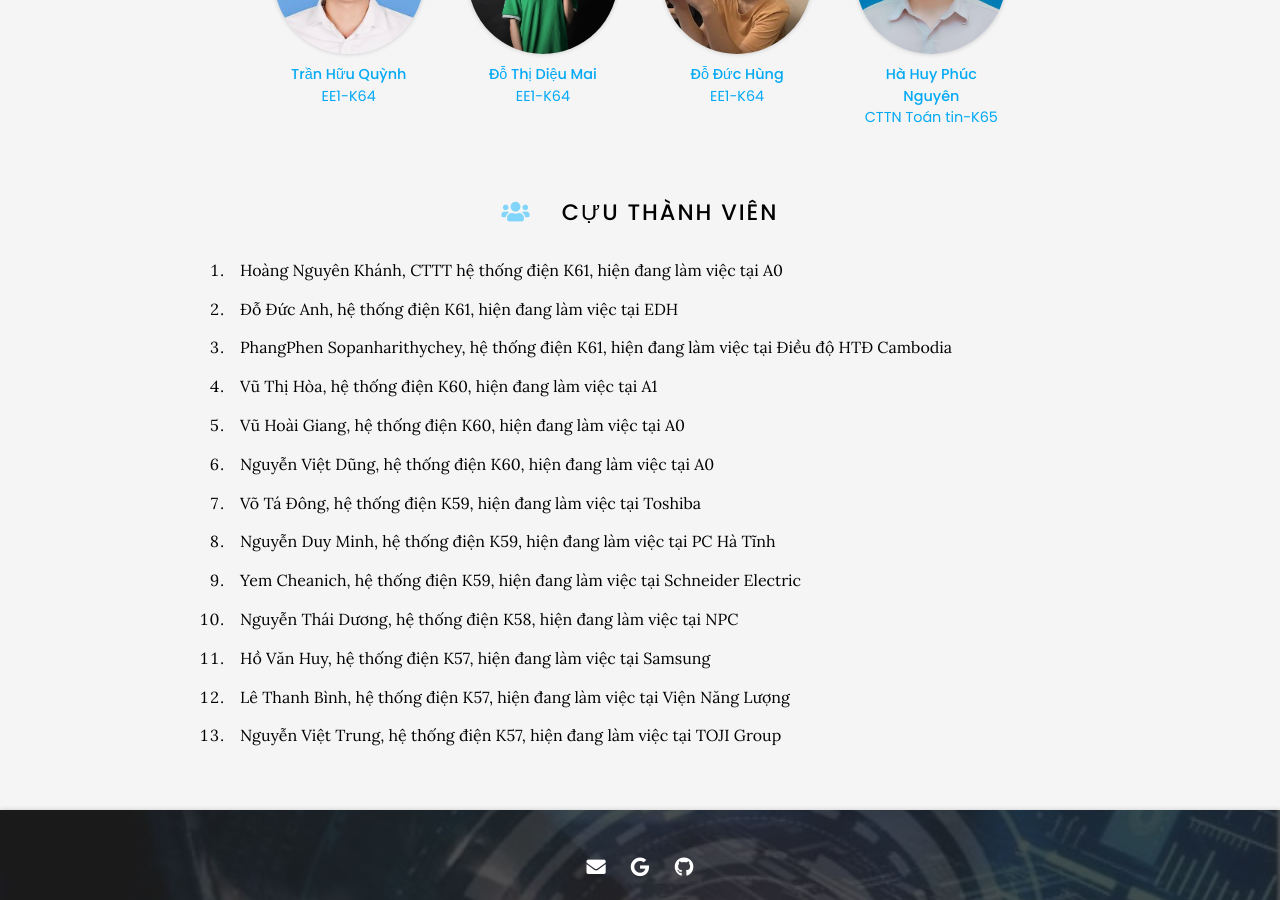
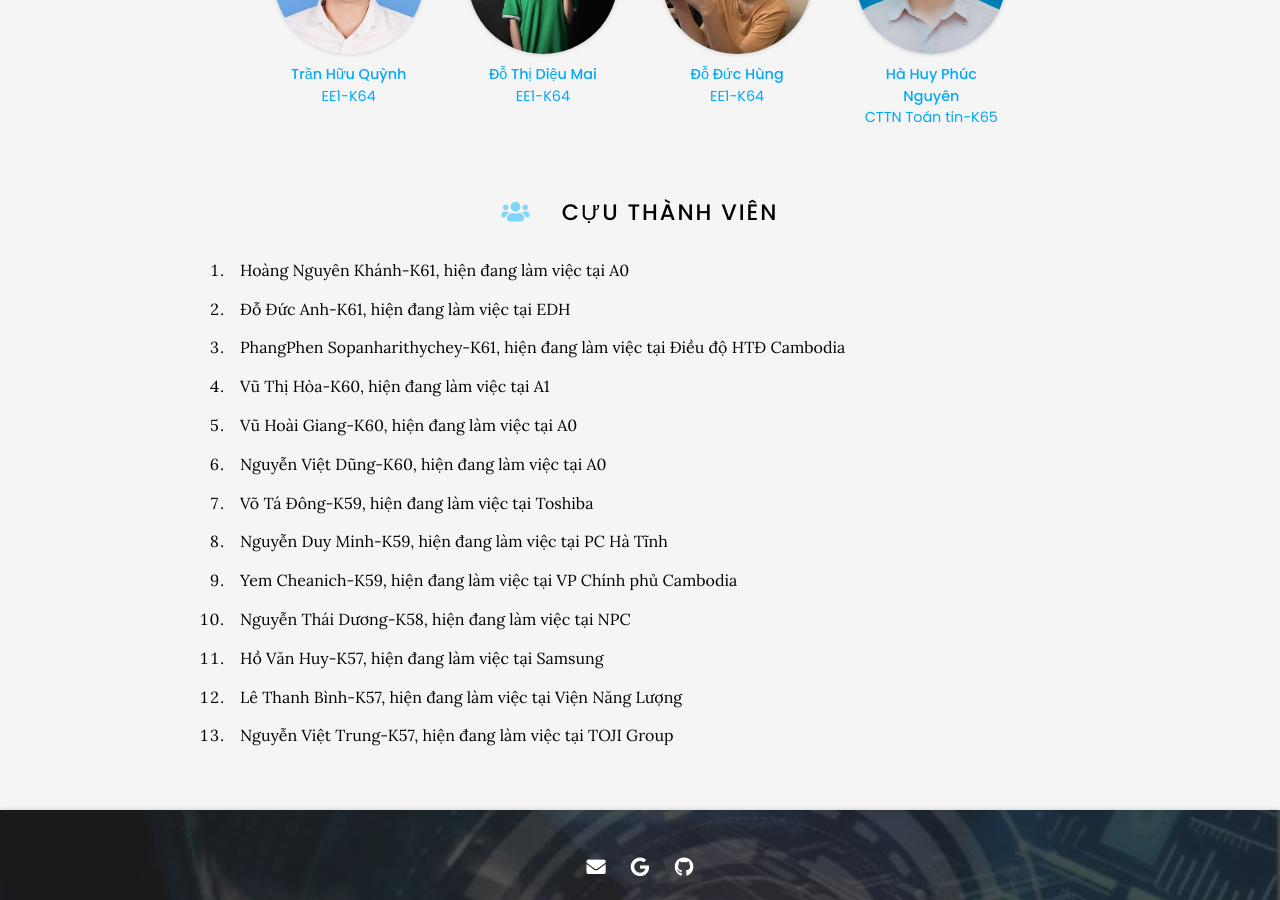
Before and after one commit to selabhust/home, a Jekyll site: the page built from team/index.md, in a window 1280 px wide and 900 px high, scrolled down 1517 px. Built offline with Jekyll 4.4.1, drawn with Linux system fonts in a browser that asks for light colours; nearby versions of some CDN libraries.

Commit message:
Update index.md

```diff
--- a/team/index.md
+++ b/team/index.md
@@ -138,16 +138,16 @@ nav:
 {:.center}
 
 # <i class="fas fa-users"></i> Cựu thành viên
-1. Hoàng Nguyên Khánh, CTTT hệ thống điện K61, hiện đang làm việc tại A0<br>
-2. Đỗ Đức Anh, hệ thống điện K61, hiện đang làm việc tại EDH<br>
-3. PhangPhen Sopanharithychey, hệ thống điện K61, hiện đang làm việc tại Điều độ HTĐ Cambodia<br>
-4. Vũ Thị Hòa, hệ thống điện K60, hiện đang làm việc tại A1<br>
-5. Vũ Hoài Giang, hệ thống điện K60, hiện đang làm việc tại A0<br>
-6. Nguyễn Việt Dũng, hệ thống điện K60, hiện đang làm việc tại A0<br>
-7. Võ Tá Đông, hệ thống điện K59, hiện đang làm việc tại Toshiba<br>
-8. Nguyễn Duy Minh, hệ thống điện K59, hiện đang làm việc tại PC Hà Tĩnh<br>
-9. Yem Cheanich, hệ thống điện K59, hiện đang làm việc tại Schneider Electric<br>
-10. Nguyễn Thái Dương, hệ thống điện K58, hiện đang làm việc tại NPC<br>
-11. Hồ Văn Huy, hệ thống điện K57, hiện đang làm việc tại Samsung<br>
-12. Lê Thanh Bình, hệ thống điện K57, hiện đang làm việc tại Viện Năng Lượng<br>
-13. Nguyễn Việt Trung, hệ thống điện K57, hiện đang làm việc tại TOJI Group
+1. Hoàng Nguyên Khánh-K61, hiện đang làm việc tại A0<br>
+2. Đỗ Đức Anh-K61, hiện đang làm việc tại EDH<br>
+3. PhangPhen Sopanharithychey-K61, hiện đang làm việc tại Điều độ HTĐ Cambodia<br>
+4. Vũ Thị Hòa-K60, hiện đang làm việc tại A1<br>
+5. Vũ Hoài Giang-K60, hiện đang làm việc tại A0<br>
+6. Nguyễn Việt Dũng-K60, hiện đang làm việc tại A0<br>
+7. Võ Tá Đông-K59, hiện đang làm việc tại Toshiba<br>
+8. Nguyễn Duy Minh-K59, hiện đang làm việc tại PC Hà Tĩnh<br>
+9. Yem Cheanich-K59, hiện đang làm việc tại VP Chính phủ Cambodia<br>
+10. Nguyễn Thái Dương-K58, hiện đang làm việc tại NPC<br>
+11. Hồ Văn Huy-K57, hiện đang làm việc tại Samsung<br>
+12. Lê Thanh Bình-K57, hiện đang làm việc tại Viện Năng Lượng<br>
+13. Nguyễn Việt Trung-K57, hiện đang làm việc tại TOJI Group
```
